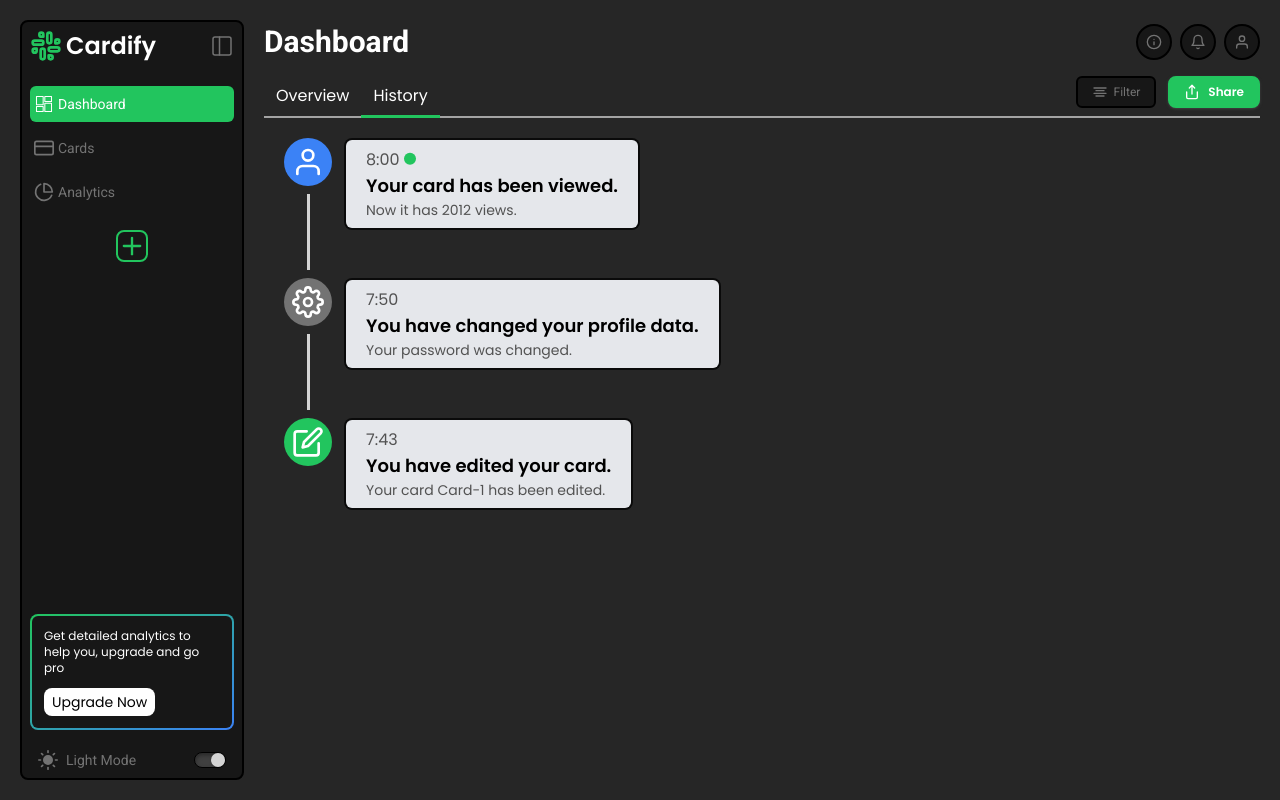
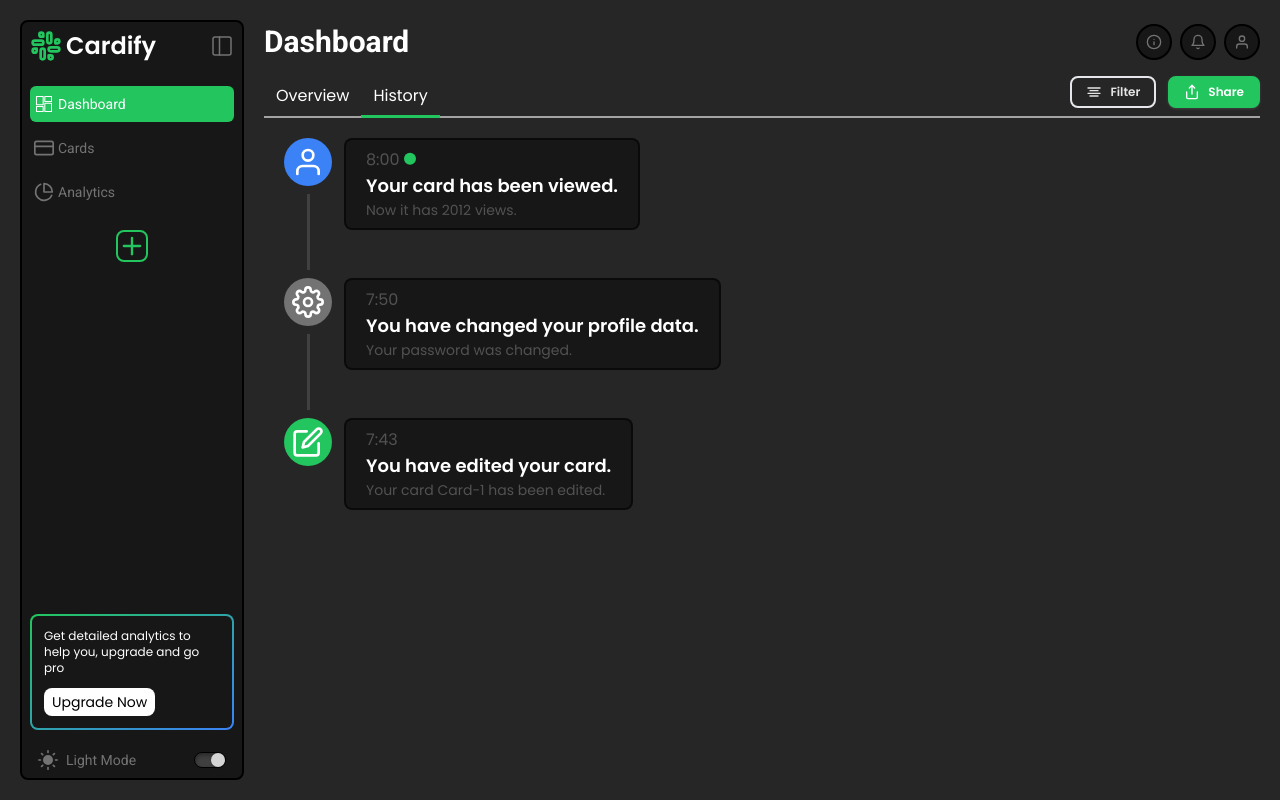
Before and after one commit to E-Cardify/Frontend-React, a React (Vite) app: page /management in a window 1280 px wide. Both pictures are taken after a click on the element "History". Built offline with nearby package versions, Linux system fonts and the light colour scheme; what tailwindcss-animated would draw is missing.

Commit message:
3.3.8 fix dark mode issues

```diff
--- a/package.json
+++ b/package.json
@@ -1,7 +1,7 @@
 {
   "name": "cardify",
   "private": true,
-  "version": "3.3.7",
+  "version": "3.3.8",
   "type": "module",
   "scripts": {
     "dev": "vite",
--- a/src/components/ui/Buttons/ButtonRectangle.tsx
+++ b/src/components/ui/Buttons/ButtonRectangle.tsx
@@ -7,6 +7,7 @@ export default function ButtonRectangle(props: {
   iconHeight?: number;
   text: string;
   className?: string;
+  primary?: boolean;
 }) {
   const { t } = useTranslation();
 
@@ -14,7 +15,13 @@ export default function ButtonRectangle(props: {
     <button
       type="button"
       onClick={props.onClick}
-      className={`${props.className} flex items-center gap-2 bg-green-500 text-white font-Poppins font-bold p-2 px-3 rounded-lg shadow shadow-neutral-300 dark:shadow-neutral-700 border-2 border-green-500`}
+      className={`${
+        props.className
+      } flex items-center gap-2 font-Poppins font-bold p-2 px-3 rounded-lg shadow shadow-neutral-300 dark:shadow-neutral-700 border-2 ${
+        props.primary
+          ? "border-green-500 bg-green-500 text-white"
+          : "shadow-none text-neutral-600 hover:text-neutral-800 dark:text-neutral-200 dark:hover:text-white"
+      }`}
     >
       {props.icon && (
         <div
--- a/src/pages/CardCreationComponent/SaveResetCardCustomizer.tsx
+++ b/src/pages/CardCreationComponent/SaveResetCardCustomizer.tsx
@@ -98,20 +98,20 @@ export function SaveResetCardCustomizer() {
               </p>
 
               <div className="flex justify-end gap-2 pt-8">
-                <button
+                <ButtonRectangle
                   onClick={() =>
                     setShowResetPoppup(
                       false
                     )
                   }
-                  className="px-3 py-1.5 font-Poppins text-sm border-2 rounded-lg"
-                >
-                  {t("Cancel")}
-                </button>
+                  text="Cancel"
+                  className="font-normal text-sm rounded-md"
+                />
                 <ButtonRectangle
                   onClick={
                     handleCardInfoReset
                   }
+                  primary={true}
                   className="font-normal text-sm rounded-md bg-red-500 border-red-500 shadow-none"
                   text="Reset"
                 />
@@ -153,18 +153,15 @@ export function SaveResetCardCustomizer() {
       )}
 
       <div className="pt-2 flex items-center gap-2 flex-row-reverse">
-        <button
+        <ButtonRectangle
           onClick={() => {
             setShowResetPoppup(true);
           }}
-          className="dark:border-black dark:text-neutral-400 dark:hover:text-white hover:text-neutral-800 p-2 px-3 border-2 flex items-center gap-2 text-neutral-600 font-Poppins font-bold rounded-lg"
-        >
-          <div className="w-8 h-8">
-            <RotateIcon />
-          </div>
-          <span>{t("Reset")}</span>
-        </button>
+          icon={<RotateIcon />}
+          text="Reset"
+        />
         <ButtonRectangle
+          primary={true}
           onClick={handleCardInfoSave}
           icon={<SaveIcon />}
           text="Save"
--- a/src/pages/Dashboard/DashboardNavbarTabs.tsx
+++ b/src/pages/Dashboard/DashboardNavbarTabs.tsx
@@ -1,12 +1,9 @@
-import { useTranslation } from "react-i18next";
 import { AlignIcon } from "@icons";
 import { ShareIcon } from "@icons";
 import { DashboardNavItem } from "./DashboardNavItem";
 import ButtonRectangle from "@components/ui/Buttons/ButtonRectangle";
 
 export function DashboardNavbarTabs() {
-  const { t } = useTranslation();
-
   return (
     <div className="flex font-Poppins pt-4 items-end flex-wrap justify-center sm:justify-normal gap-y-2">
       <DashboardNavItem text="Overview" />
@@ -15,16 +12,17 @@ export function DashboardNavbarTabs() {
 
       {/* right side */}
       <div className="ml-auto flex gap-3 pb-2 items-center">
-        <div className="text-neutral-500 flex hover:text-neutral-800 dark:hover:text-neutral-300 dark:bg-neutral-900 dark:border-black bg-white items-center py-1.5 cursor-pointer border-2 px-3.5 font-Roboto text-xs gap-1.5 rounded-md">
-          <div className="w-4 h-4">
-            <AlignIcon />
-          </div>
-          <p>{t("Filter")}</p>
-        </div>
+        <ButtonRectangle
+          text="Filter"
+          className="text-xs px-3.5 py-1.5"
+          iconHeight={4}
+          icon={<AlignIcon />}
+        />
         <ButtonRectangle
           text="Share"
           className="text-xs px-3.5 py-1.5"
           iconHeight={4}
+          primary={true}
           icon={<ShareIcon />}
         />
       </div>
--- a/src/pages/Dashboard/History/HistoryItem.tsx
+++ b/src/pages/Dashboard/History/HistoryItem.tsx
@@ -20,15 +20,15 @@ export function HistoryItem(props: {
             {props.icon}
           </div>
           {!props.last && (
-            <div className="flex-1 bg-neutral-300 w-[3px]" />
+            <div className="flex-1 bg-neutral-300 w-[3px] dark:bg-neutral-700" />
           )}
         </div>
         <CardContainer>
-          <div className="items-center relative rounded-md p-2 px-5 bg-gray-200">
+          <div className="items-center relative rounded-md p-2 px-5 bg-gray-200 dark:bg-neutral-900 dark:text-white">
             <p className="font-Poppins text-neutral-600 flex items-center gap-1">
               {props.date}
               {!props.seen && (
-                <div className="bg-green-500 rounded-full w-3 h-3 -translate-y-[10%]" />
+                <div className="bg-green-500 rounded-full w-3 h-3 -translate-y-[10%] " />
               )}
             </p>
             <h1 className="font-Poppins font-bold text-lg">
@@ -41,7 +41,7 @@ export function HistoryItem(props: {
         </CardContainer>
       </div>
       {!props.last && (
-        <div className="bg-neutral-300 w-[3px] h-10 ml-[22.5px] mb-2" />
+        <div className="bg-neutral-300 dark:bg-neutral-700 w-[3px] h-10 ml-[22.5px] mb-2" />
       )}
     </>
   );
```
